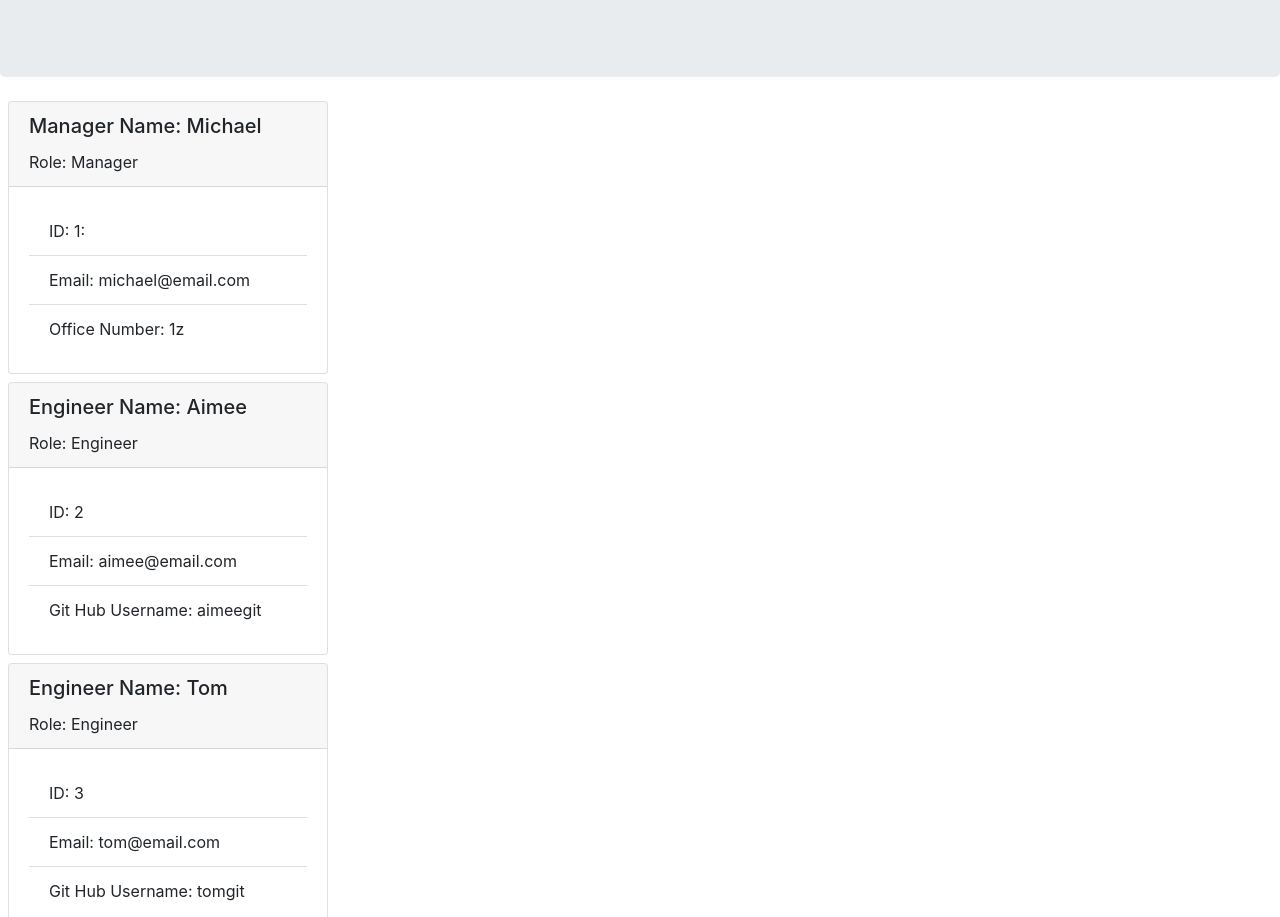
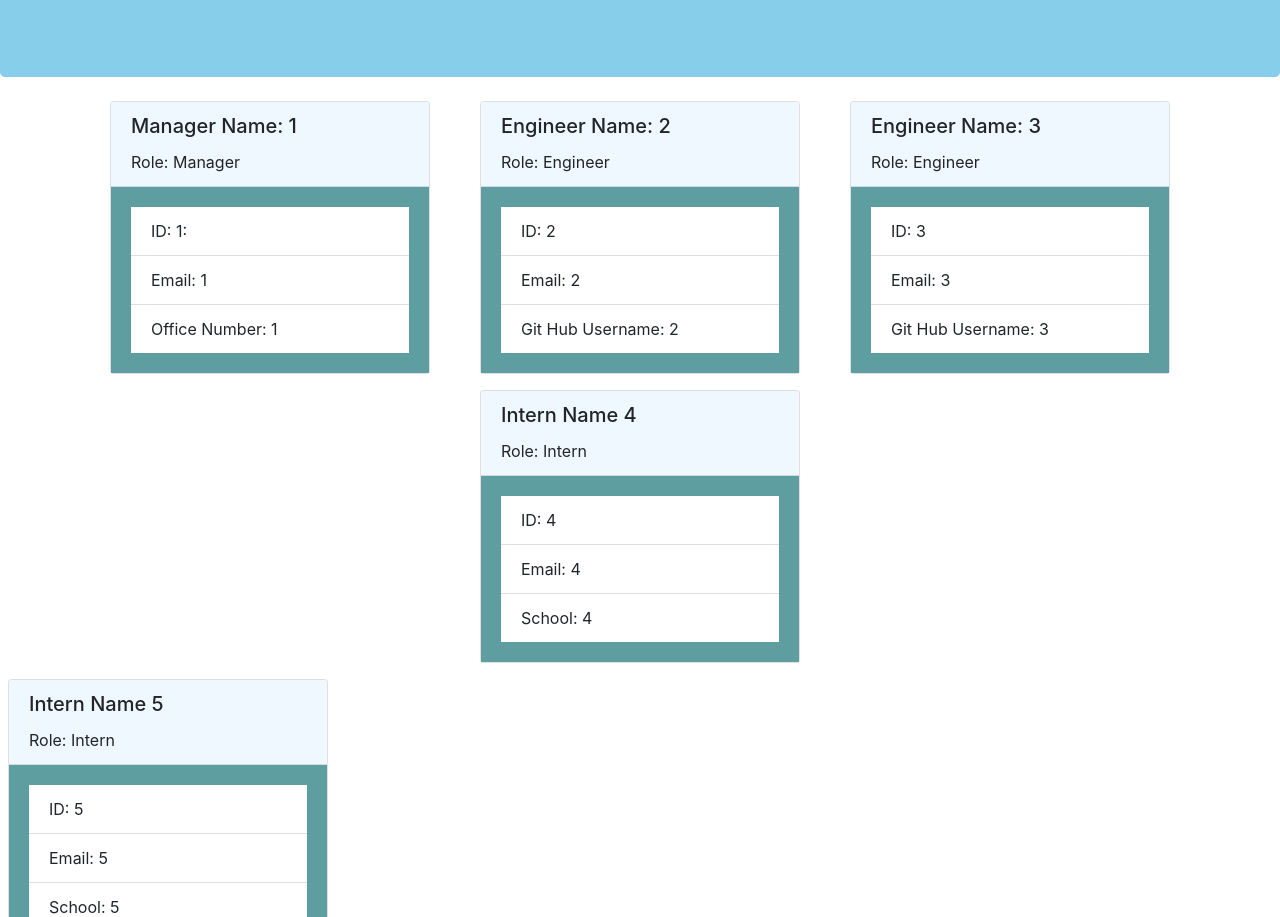
Before and after one commit to mjhwest/Team-Profile-Generator, a website: page team.html in a window 1280 px wide. Shown: the part 153-1070 px from the top of the page. Drawn offline with nearby package versions, Linux system fonts and the light colour scheme.

Commit message:
basic css done for styling

```diff
--- /dev/null
+++ b/style.css
@@ -0,0 +1,18 @@
+.jumbotron {
+    background-color: skyblue;
+}
+
+.card-container {
+    display: flex;
+    flex-direction: row;
+    flex-wrap: wrap;
+    justify-content: space-around;
+}
+
+.card-header {
+    background-color: aliceblue;
+}
+
+.card-body {
+    background-color: cadetblue;
+}
--- a/team.html
+++ b/team.html
@@ -8,8 +8,8 @@
     <title>Team Profile Generator</title>
     <!-- link to bootstrap -->
     <link rel="stylesheet" href="https://cdn.jsdelivr.net/npm/bootstrap@4.5.3/dist/css/bootstrap.min.css" integrity="sha384-TX8t27EcRE3e/ihU7zmQxVncDAy5uIKz4rEkgIXeMed4M0jlfIDPvg6uqKI2xXr2" crossorigin="anonymous">
-    <!-- link to CSS:::::: STILL NEED TO MAKE CSS -->
-    <link rel="stylesheet" href="./dist/style.css">
+    <!-- link to CSS-->
+    <link rel="stylesheet" href="style.css">
 </head>
 
 <body>
@@ -21,53 +21,68 @@
                 <p class="lead text-center">Here is the profile for each member in your team.</p>
             </div>
         </div>
-    </div><div class="card employee-card mx-2 my-2" style="width: 20rem;">
+    </div><div class="container card-container">
+                <div class="card employee-card mx-2 my-2" style="width: 20rem;">
                 <div class="card-header">
-                    <h5 class="card-title">Manager Name: Michael</h5>
+                    <h5 class="card-title">Manager Name: 1</h5>
                     <p class="card-text">Role: Manager</p>
                 </div>
                 <div class="card-body">
                     <ul class="list-group list-group-flush">
                         <li class="list-group-item">ID: 1:</li>
-                        <li class="list-group-item">Email: michael@email.com </li>
-                        <li class="list-group-item">Office Number: 1z</li>
+                        <li class="list-group-item">Email: 1 </li>
+                        <li class="list-group-item">Office Number: 1</li>
                     </ul>
                 </div>
             </div><div class="card employee-card mx-2 my-2" style="width: 20rem;">
                 <div class="card-header">
-                    <h5 class="card-title">Engineer Name: Aimee</h5>
+                    <h5 class="card-title">Engineer Name: 2</h5>
                     <p class="card-text">Role: Engineer</p>
                 </div>
                 <div class="card-body">
                     <ul class="list-group list-group-flush">
                         <li class="list-group-item">ID: 2</li>
-                        <li class="list-group-item">Email: aimee@email.com</li>
-                        <li class="list-group-item">Git Hub Username: aimeegit</li>
+                        <li class="list-group-item">Email: 2</li>
+                        <li class="list-group-item">Git Hub Username: 2</li>
                     </ul>
                 </div>
             </div><div class="card employee-card mx-2 my-2" style="width: 20rem;">
                 <div class="card-header">
-                    <h5 class="card-title">Engineer Name: Tom</h5>
+                    <h5 class="card-title">Engineer Name: 3</h5>
                     <p class="card-text">Role: Engineer</p>
                 </div>
                 <div class="card-body">
                     <ul class="list-group list-group-flush">
                         <li class="list-group-item">ID: 3</li>
-                        <li class="list-group-item">Email: tom@email.com</li>
-                        <li class="list-group-item">Git Hub Username: tomgit</li>
+                        <li class="list-group-item">Email: 3</li>
+                        <li class="list-group-item">Git Hub Username: 3</li>
                     </ul>
                 </div>
             </div>  <div class="card employee-card mx-2 my-2" style="width: 20rem;">
                 <div class="card-header">
-                    <h5 class="card-title">Intern Name Sally </h5>
+                    <h5 class="card-title">Intern Name 4</h5>
                     <p class="card-text">Role: Intern</p>
                 </div>
                 <div class="card-body">
                     <ul class="list-group list-group-flush">
                         <li class="list-group-item">ID: 4</li>
-                        <li class="list-group-item">Email: sally@email.com</li>
-                        <li class="list-group-item">School: Adelaide </li>
+                        <li class="list-group-item">Email: 4</li>
+                        <li class="list-group-item">School: 4 </li>
                     </ul>
+                </div>
+                </div>
+            </div>  <div class="card employee-card mx-2 my-2" style="width: 20rem;">
+                <div class="card-header">
+                    <h5 class="card-title">Intern Name 5</h5>
+                    <p class="card-text">Role: Intern</p>
+                </div>
+                <div class="card-body">
+                    <ul class="list-group list-group-flush">
+                        <li class="list-group-item">ID: 5</li>
+                        <li class="list-group-item">Email: 5</li>
+                        <li class="list-group-item">School: 5 </li>
+                    </ul>
+                </div>
                 </div>
             </div> <!-- boostrap bundle link  -->
 <script src="https://code.jquery.com/jquery-3.5.1.slim.min.js" integrity="sha384-DfXdz2htPH0lsSSs5nCTpuj/zy4C+OGpamoFVy38MVBnE+IbbVYUew+OrCXaRkfj" crossorigin="anonymous"></script>
```
Also changed, not shown: src/body.html (+3 -2 lines), dist/style.css (deleted), lib/htmlMaker.js.
